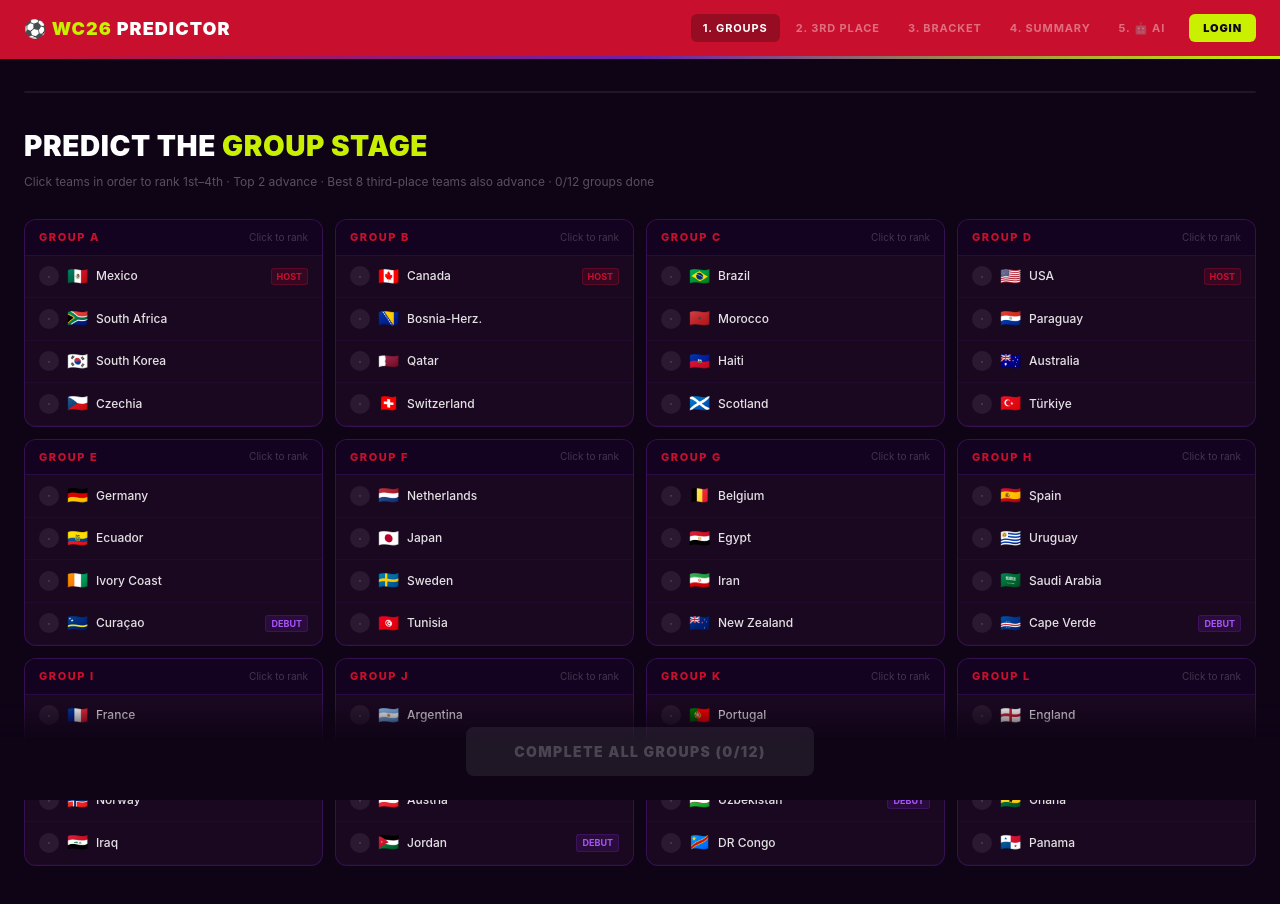
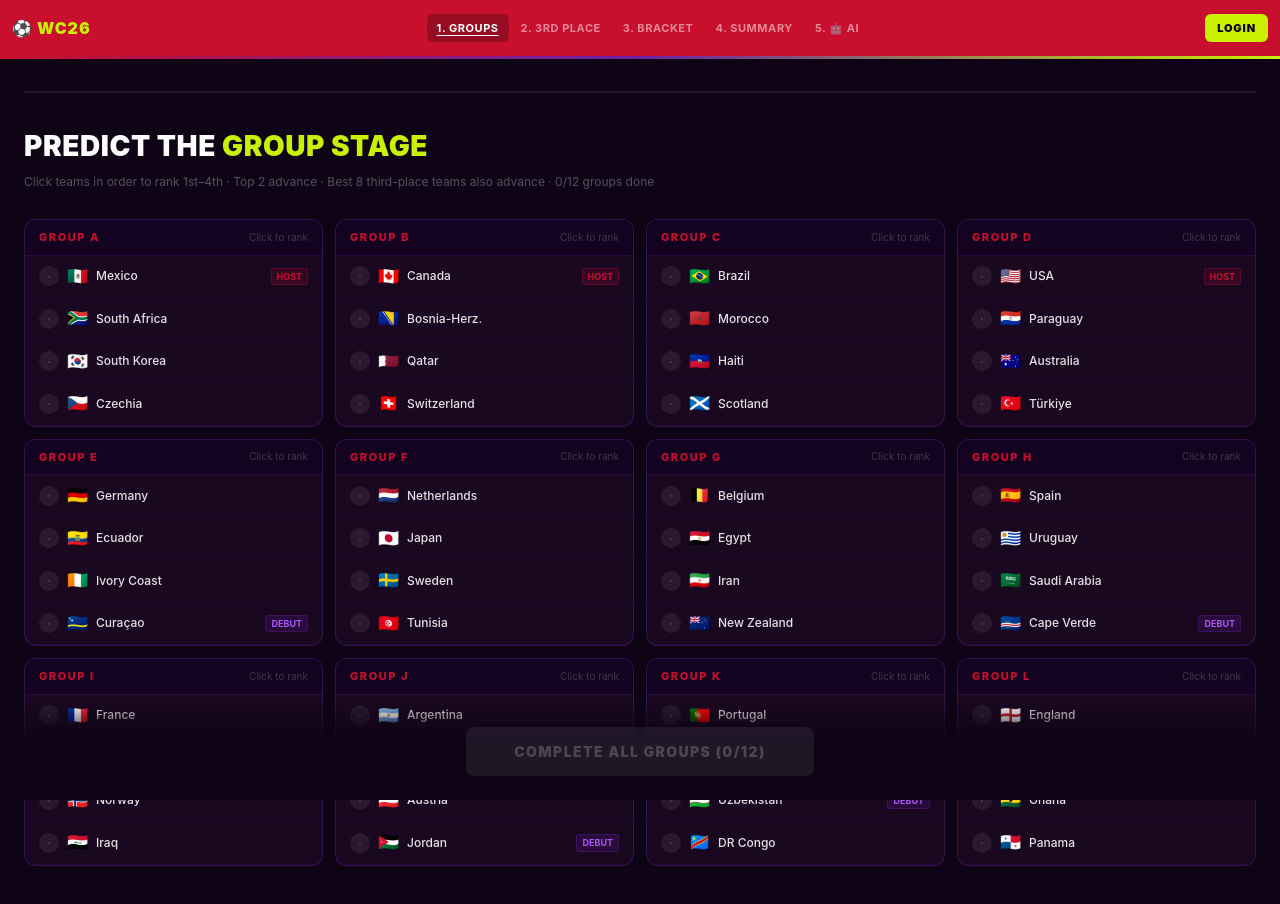
Before and after one commit to GodEnki25/wc26-predictor, a React (Vite) app in the folder client/: page / in a window 1280 px wide. Shown: the top 904 px of the page. Built offline with nearby package versions, Linux system fonts and the light colour scheme; no server answers.

Commit message:
fix correct VITE_API_URL

```diff
--- a/client/src/App.tsx
+++ b/client/src/App.tsx
@@ -118,51 +118,65 @@ export default function App() {
 <header style={{ position: 'sticky', top: 0, zIndex: 50, background: C.red }}>
   <div style={{
     maxWidth: 1280, margin: '0 auto',
-          padding: '0 24px', height: 56,
+    padding: '0 12px', height: 56,
     display: 'flex', alignItems: 'center', justifyContent: 'space-between',
+    gap: 8,
   }}>
-          <div style={{ fontWeight: 900, color: '#fff', fontSize: 18, letterSpacing: '0.06em' }}>
-            ⚽ <span style={{ color: C.lime }}>WC26</span> PREDICTOR
+    {/* Logo */}
+    <div style={{ fontWeight: 900, color: '#fff', fontSize: 16, letterSpacing: '0.06em', flexShrink: 0 }}>
+      ⚽ <span style={{ color: C.lime }}>WC26</span>
     </div>
 
-          <nav style={{ display: 'flex', gap: 4, alignItems: 'center' }}>
+    {/* Nav tabs — scrollable on mobile */}
+    <nav style={{
+      display: 'flex', gap: 2, alignItems: 'center',
+      overflowX: 'auto', flexShrink: 1,
+      scrollbarWidth: 'none',
+      // hide webkit scrollbar
+      msOverflowStyle: 'none',
+    }}>
       {navItems.map(({ id, label, n }) => (
         <button key={id} onClick={() => setTab(id)} style={{
-                padding: '6px 12px', borderRadius: 6, border: 'none',
-                fontSize: 11, fontWeight: 700,
-                letterSpacing: '0.08em', textTransform: 'uppercase',
-                cursor: 'pointer',
+          padding: '6px 10px', borderRadius: 6, border: 'none',
+          fontSize: 11, fontWeight: 700, flexShrink: 0,
+          letterSpacing: '0.05em', textTransform: 'uppercase',
+          cursor: 'pointer', whiteSpace: 'nowrap',
           background: tab === id ? 'rgba(0,0,0,0.25)' : 'transparent',
-                color: tab === id ? '#fff' : 'rgba(255,255,255,0.4)',
+          color: tab === id ? '#fff' : 'rgba(255,255,255,0.5)',
+          textDecoration: tab === id ? 'underline' : 'none',
+          textUnderlineOffset: 3,
         }}>
           {n}. {label}
         </button>
       ))}
+    </nav>
 
-            {/* Auth buttons */}
+    {/* Auth — always visible, never shrinks */}
+    <div style={{ flexShrink: 0 }}>
       {user ? (
-              <div style={{ display: 'flex', alignItems: 'center', gap: 8, marginLeft: 8 }}>
-                <span style={{ fontSize: 11, color: 'rgba(255,255,255,0.6)' }}>
+        <div style={{ display: 'flex', alignItems: 'center', gap: 6 }}>
+          <span style={{ fontSize: 11, color: 'rgba(255,255,255,0.7)', maxWidth: 80, overflow: 'hidden', textOverflow: 'ellipsis', whiteSpace: 'nowrap' }}>
             👋 {user.name}
           </span>
           <button onClick={handleLogout} style={{
-                  padding: '5px 10px', borderRadius: 6,
+            padding: '5px 8px', borderRadius: 6,
             border: '1px solid rgba(255,255,255,0.2)',
             background: 'transparent', color: 'rgba(255,255,255,0.5)',
             fontSize: 10, fontWeight: 700, cursor: 'pointer',
             letterSpacing: '0.08em', textTransform: 'uppercase',
-                }}>Logout</button>
+          }}>Out</button>
         </div>
       ) : (
         <button onClick={() => setShowAuth(true)} style={{
-                marginLeft: 8, padding: '6px 14px', borderRadius: 6,
+          padding: '6px 12px', borderRadius: 6,
           border: 'none', background: C.lime, color: '#0e0416',
           fontSize: 11, fontWeight: 900, cursor: 'pointer',
           letterSpacing: '0.08em', textTransform: 'uppercase',
         }}>Login</button>
       )}
-          </nav>
     </div>
+  </div>
+
   <div style={{
     height: 3,
     background: `linear-gradient(90deg, ${C.red} 0%, ${C.purple} 50%, ${C.lime} 100%)`
--- a/client/src/index.css
+++ b/client/src/index.css
@@ -1 +1,4 @@
 @import "tailwindcss";
+nav::-webkit-scrollbar {
+  display: none;
+}
```
Also changed, not shown: 1 other file (tests, documents, lock files or other folders). Lines whose indentation alone changed are shown as unchanged.
